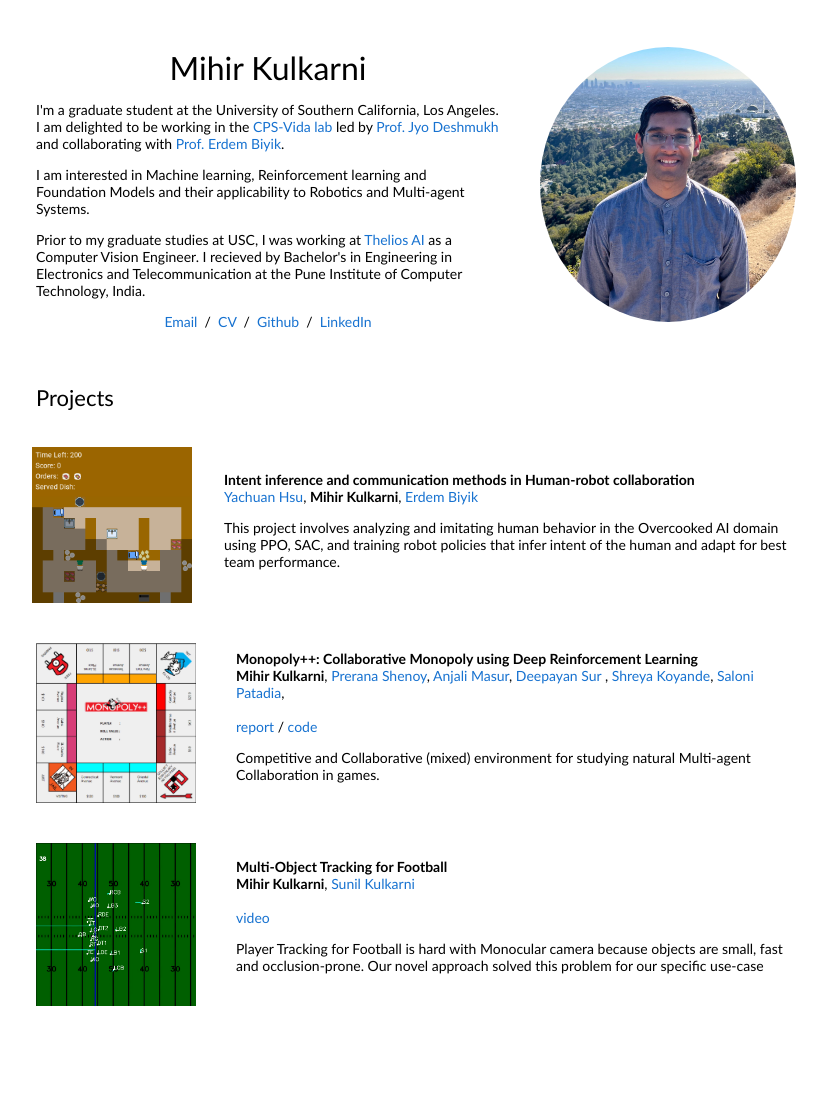
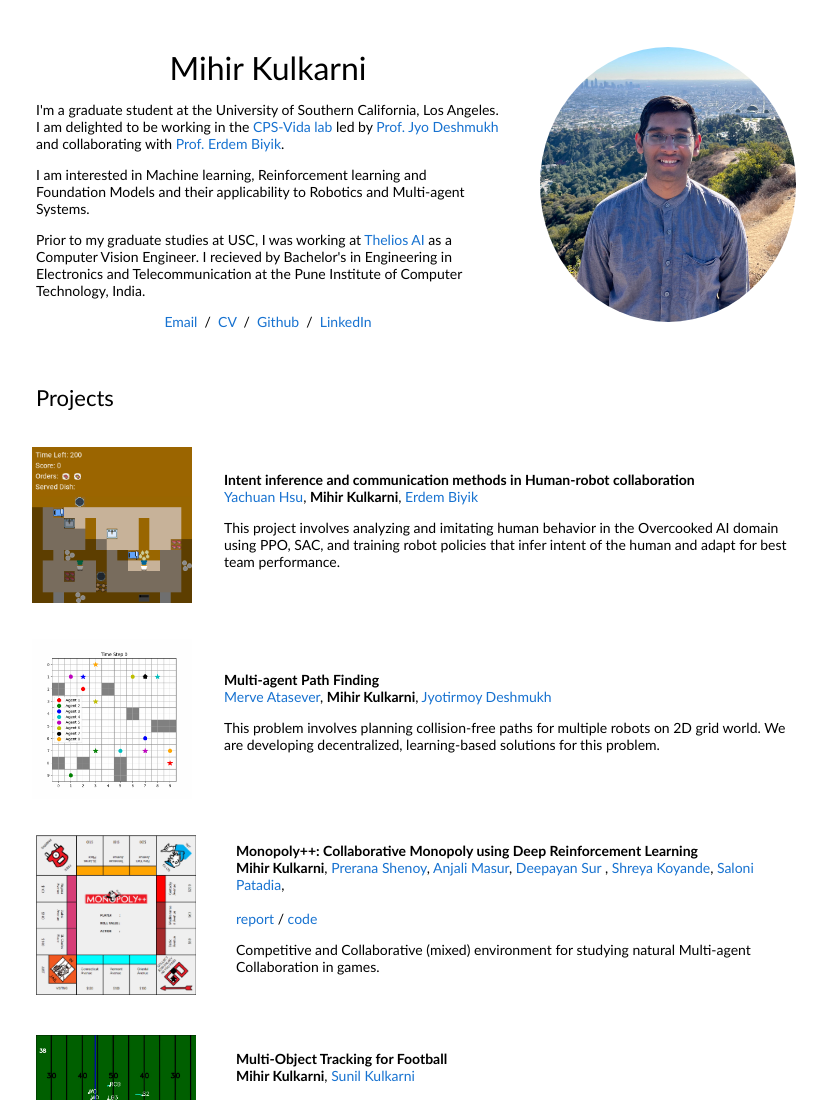
Before and after one commit to Its-Mi-Here/mihir.github.io, a plain HTML site: page _site/index.html in a window 1280 px wide. Shown: the top 1100 px of the page, without its empty margins (224-1051 px from the left). Before the commit the page ends 1031 px from the top, so only its background shows below. Drawn offline with Linux system fonts and the light colour scheme; grey boxes are pictures that could not be loaded.

Commit message:
added MAPF

```diff
--- a/_site/index.html
+++ b/_site/index.html
@@ -91,6 +91,47 @@
                 </p>
               </td>
             </tr>
+
+
+            <tr onmouseout="cat3d_stop()" onmouseover="cat3d_start()">
+              <td style="padding:16px;width:20%;vertical-align:middle">
+                <div class="one">
+                  <div class="two" id='cat3d_image'><video  width=100% height=100% muted autoplay loop>
+                  <source src="images/ep_91.gif" type="video/mp4">
+                  Your browser does not support the video tag.
+                  </video></div>
+                  <img src='images/ep_91.gif' width="160">
+                </div>
+                <script type="text/javascript">
+                  function cat3d_start() {
+                    document.getElementById('cat3d_image').style.opacity = "1";
+                  }
+
+                  function cat3d_stop() {
+                    document.getElementById('cat3d_image').style.opacity = "0";
+                  }
+                  cat3d_stop()
+                </script>
+              </td>
+              <td style="padding:8px;width:80%;vertical-align:middle">
+              <span class="papertitle">Multi-agent Path Finding</span>
+                </a>
+                <br>
+                <a href="https://scholar.google.com/citations?user=b-_LL5oAAAAJ&hl=en">Merve Atasever</a>,
+                <strong>Mihir Kulkarni</strong>,
+                <a href="https://jdeshmukh.github.io/">Jyotirmoy Deshmukh</a>
+
+                <!-- <br>
+                <em>NeurIPS</em>, 2024 &nbsp
+                <br> -->
+                <p></p>
+                <p>
+                This problem involves planning collision-free paths for multiple robots on 2D grid world. We are developing decentralized, learning-based solutions for this problem.
+                </p>
+              </td>
+            </tr>
+
+
 
 
 
```
Also changed, not shown: index.html (+41 -0 lines).
